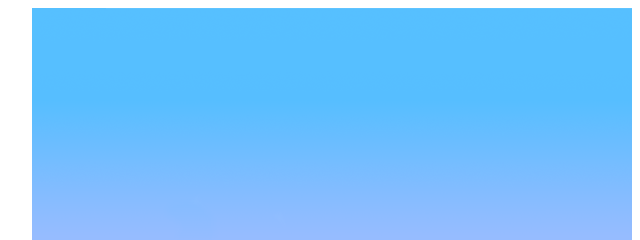
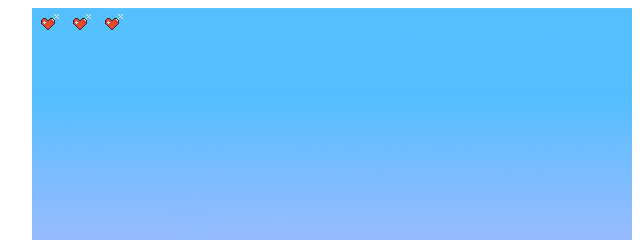
Before and after one commit to zaciih/JS_Games, a website with bundled scripts: page public/index.html in a window 1280 px wide. Shown: the top 240 px of the page, 308-948 px from the left. Built offline with nearby package versions, Linux system fonts and the light colour scheme.

Commit message:
added player lives indicators/animations and animation interval for future animations

```diff
--- a/public/Css/style.css
+++ b/public/Css/style.css
@@ -15,6 +15,13 @@ h1 {
   width: 600px;
   margin: auto;
   overflow: hidden;
+}
+
+.heart_container {
+  display: flex;
+  position: absolute;
+  height: 32px;
+  width: 96px;
 }
 
 @keyframes animatedBackground {
@@ -45,9 +52,8 @@ h1 {
   content:url("../images/Enemy.png");
 }
 
-.test {
-  position: absolute;
-  height: 50px;
-  width: 50px;
-  color: green;
+.heart {
+  height: 32px;
+  width: 32px;
+  background: url("../images/Heart.png") 0px 0px;
 }
--- a/public/Js/enemy.js
+++ b/public/Js/enemy.js
@@ -52,11 +52,16 @@ export default class Enemy {
       this.enemy.remove();
       };
     };
-  deal_damage(player){
+  deal_damage(player, enemies, hearts){
     if (this.left <= player.right && this.right >= player.left && player.top <= this.top && player.bottom >= this.bottom) {
       player.health -=1;
       this.enemy.remove();
+      enemies.pop();
+      hearts.pop();
+      $("#heart").remove();
       console.log("taking damage" + player.health);
+      console.log(hearts);
+      console.log(enemies);
       }
     };
   };
--- a/public/Js/main.js
+++ b/public/Js/main.js
@@ -1,5 +1,6 @@
 import Container from './container.js';
 import Player from './player.js';
+import Heart from './player_health.js';
 import Enemy from './enemy.js';
 
 // game start
@@ -7,6 +8,13 @@ $(function(){
 
   var player = new Player();
   var container = new Container(player);
+
+  var hearts = [];
+
+  for ( var x = 0; x < player.maxHP; x ++){
+    var heart = new Heart();
+    hearts.push(heart);
+  }
 
   var enemies = [];
 
@@ -62,7 +70,6 @@ $(function(){
 
   // function game_start(){
     var game_interval = setInterval(function(){
-      console.log(container.background.css('animation-play-state'));
       player.update_player();
       player.move_player(container);
       player.move_background(container);
@@ -73,9 +80,15 @@ $(function(){
         this.update_enemy();
         this.move_enemy(container, player);
         this.destroy_enemy(container, player);
-        this.deal_damage(player);
+        this.deal_damage(player, enemies, hearts);
         });
       // player_floor = container_bottom - (player.height*2);
       }, 10);
+
+    var animate_interval = setInterval(function(){
+        $(hearts).each(function(){
+        this.animate();
+      });
+    }, 250);
     // };
   });
--- a/public/Js/player.js
+++ b/public/Js/player.js
@@ -6,6 +6,7 @@ export default class Player {
     this.posx = 5;
     this.posy = 5;
     this.health = 3;
+    this.maxHP = 3;
     this.player_left = false;
     this.player_right = false;
     this.jump = false;
--- /dev/null
+++ b/public/Js/player_health.js
@@ -0,0 +1,18 @@
+export default class Heart {
+  constructor(){
+    this.spawn = $("#heart_container").prepend("<div class='heart' id='heart'></div");
+    this.heart = $("#heart");
+    this.position = 32;
+  }
+
+  animate(){
+    this.heart.css({
+      'background-position': `-${this.position}px 0px`
+    });
+    if (this.position < 128){
+      this.position += 32;
+    }else {
+      this.position = 32;
+    }
+  }
+}
--- a/public/index.html
+++ b/public/index.html
@@ -15,6 +15,7 @@
     <!-- <h1>Practice JS Game</h1> -->
     <div class="page_container">
       <div class="game_container" id="game_area">
+        <div class="heart_container" id="heart_container"></div>
         <div class="player" id="player"></div>
         <div class="background" id="background"></div>
       </div>
```
Also changed, not shown: public/Images/Heart.png (added).
